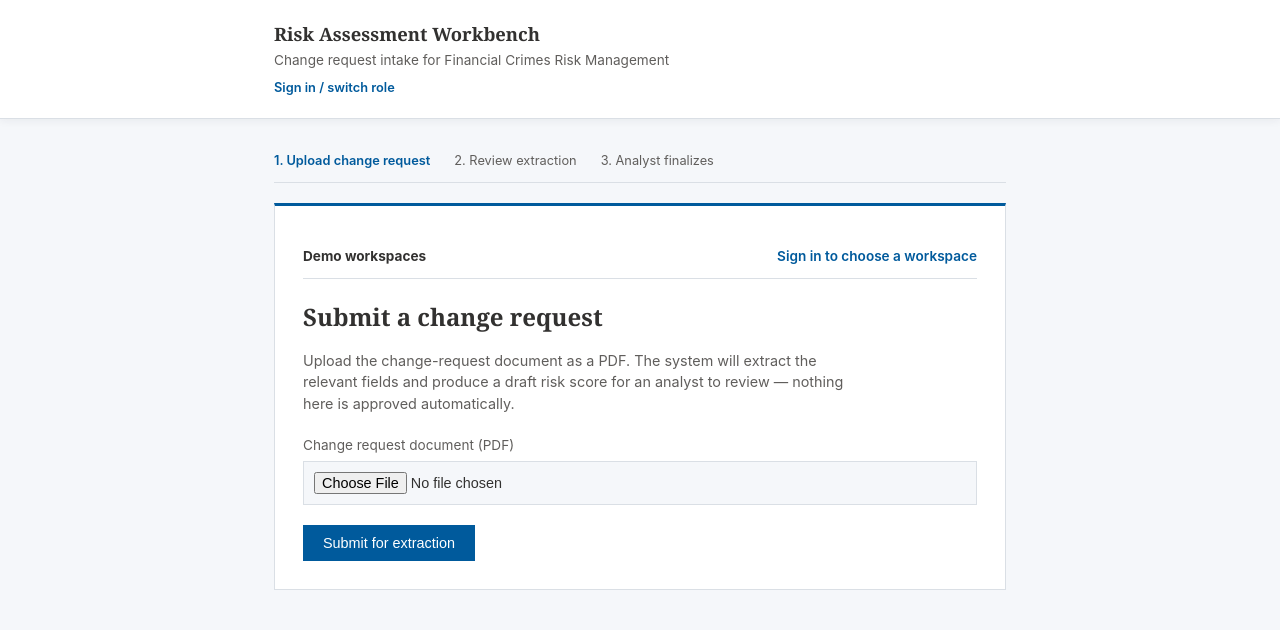
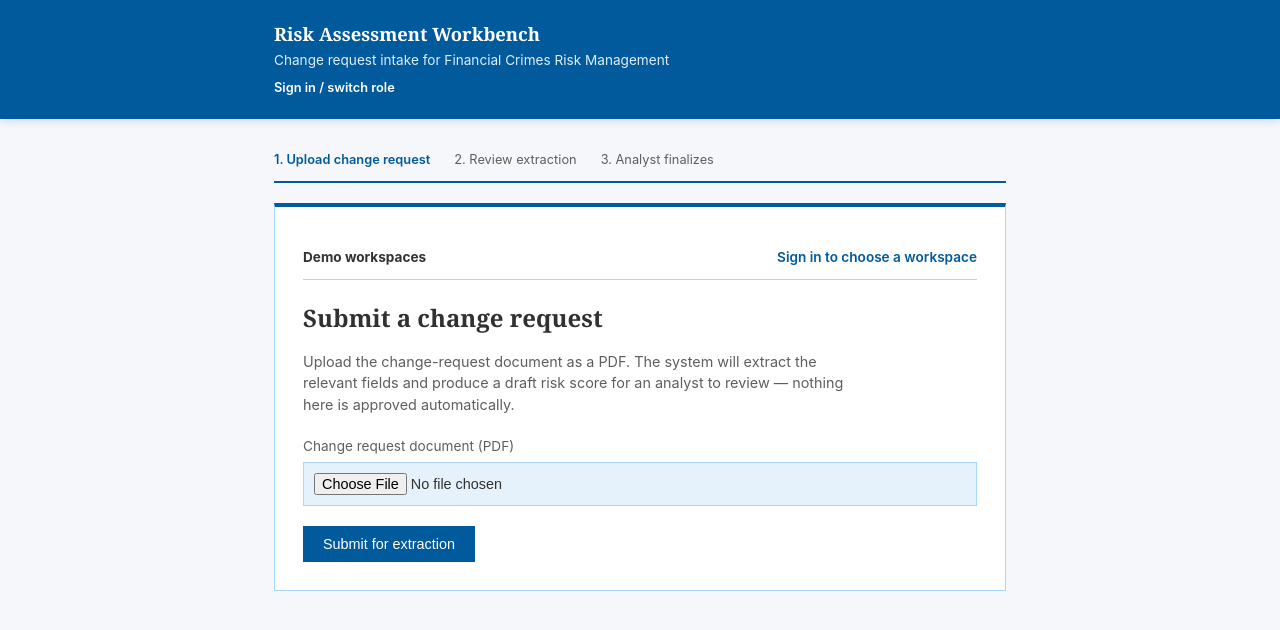
Before and after one commit to ebtenorio-myridius/geniushack3, a FastAPI app: page /intake in a window 1280 px wide. Shown: the top 630 px of the page. Run offline with FastAPI, Linux system fonts and the light colour scheme; some libraries are stand-ins or nearby versions.

Commit message:
made blue more dominant in the theme.

```diff
--- a/src/app/static/css/style.css
+++ b/src/app/static/css/style.css
@@ -6,6 +6,8 @@
     --border: #DADFE5;
     --accent: #005A9C;
     --accent-secondary: #0078D4;
+    --accent-soft: #E5F1FB;
+    --accent-border: #A6D8FF;
 
     --risk-low: #107C10;
     --risk-medium: #FFB900;
@@ -45,11 +47,11 @@ h3 { font-size: 0.95rem; display: flex; justify-content: space-between; align-it
     position: sticky;
     top: 0;
     z-index: 20;
-    border-bottom: 1px solid var(--border);
-    background: var(--surface);
+    border-bottom: 1px solid var(--accent);
+    background: var(--accent);
     padding: 20px 0;
     margin-bottom: 32px;
-    box-shadow: 0 2px 8px rgba(27, 35, 48, 0.06);
+    box-shadow: 0 2px 8px rgba(0, 90, 156, 0.18);
 }
 
 .site-header__title {
@@ -57,11 +59,12 @@ h3 { font-size: 0.95rem; display: flex; justify-content: space-between; align-it
     font-family: Georgia, serif;
     font-size: 1.15rem;
     font-weight: 600;
+    color: #FFFFFF;
 }
 
 .site-header__subtitle {
     display: block;
-    color: var(--ink-muted);
+    color: #DDEEFF;
     font-size: 0.85rem;
     margin-top: 2px;
 }
@@ -69,7 +72,7 @@ h3 { font-size: 0.95rem; display: flex; justify-content: space-between; align-it
 .site-header__login {
     display: inline-block;
     margin-top: 8px;
-    color: var(--accent);
+    color: #FFFFFF;
     font-size: 0.8rem;
     font-weight: 600;
     text-decoration: none;
@@ -102,7 +105,7 @@ select {
     font-size: 0.8rem;
     color: var(--ink-muted);
     background: var(--bg);
-    border-bottom: 1px solid var(--border);
+    border-bottom: 2px solid var(--accent);
 }
 
 .steps__item--active {
@@ -112,8 +115,8 @@ select {
 
 .panel {
     background: var(--surface);
-    border: 1px solid var(--border);
-    border-top: 3px solid var(--accent);
+    border: 1px solid var(--accent-border);
+    border-top: 4px solid var(--accent);
     padding: 28px;
     margin-bottom: 24px;
 }
@@ -140,8 +143,8 @@ input[type="file"] {
     display: block;
     width: 100%;
     padding: 10px;
-    border: 1px solid var(--border);
-    background: var(--bg);
+    border: 1px solid var(--accent-border);
+    background: var(--accent-soft);
     font-size: 0.9rem;
 }
 
@@ -163,7 +166,7 @@ textarea, input[type="text"] {
     display: block;
     width: 100%;
     padding: 9px;
-    border: 1px solid var(--border);
+    border: 1px solid var(--accent-border);
     font: inherit;
 }
 
@@ -174,6 +177,9 @@ textarea, input[type="text"] {
     border-top: 1px solid var(--border);
     padding: 20px 0;
 }
+
+.queue-item:nth-of-type(odd) { background: var(--accent-soft); }
+.queue-item:nth-of-type(even) { background: var(--surface); }
 
 .queue-item:first-of-type { border-top: none; padding-top: 0; }
 
@@ -199,7 +205,7 @@ textarea, input[type="text"] {
     align-items: center;
     margin: 0 0 20px;
     padding: 12px 0;
-    border-bottom: 1px solid var(--border);
+    border-bottom: 1px solid var(--accent-border);
     color: var(--ink-muted);
     font-size: 0.85rem;
 }
@@ -210,6 +216,8 @@ textarea, input[type="text"] {
 
 .case-table-wrap { overflow-x: auto; }
 .case-table { min-width: 680px; }
+.case-table tbody tr:nth-child(odd) { background: var(--accent-soft); }
+.case-table tbody tr:nth-child(even) { background: var(--surface); }
 .case-table a { color: var(--accent); font-weight: 600; text-decoration: none; }
 .case-table a:hover { text-decoration: underline; }
 
@@ -306,6 +314,9 @@ textarea, input[type="text"] {
     vertical-align: top;
 }
 
+.score-table tbody tr:nth-child(odd) { background: var(--accent-soft); }
+.score-table tbody tr:nth-child(even) { background: var(--surface); }
+
 .score-table__score {
     font-family: ui-monospace, SFMono-Regular, Menlo, Consolas, monospace;
     white-space: nowrap;
```
